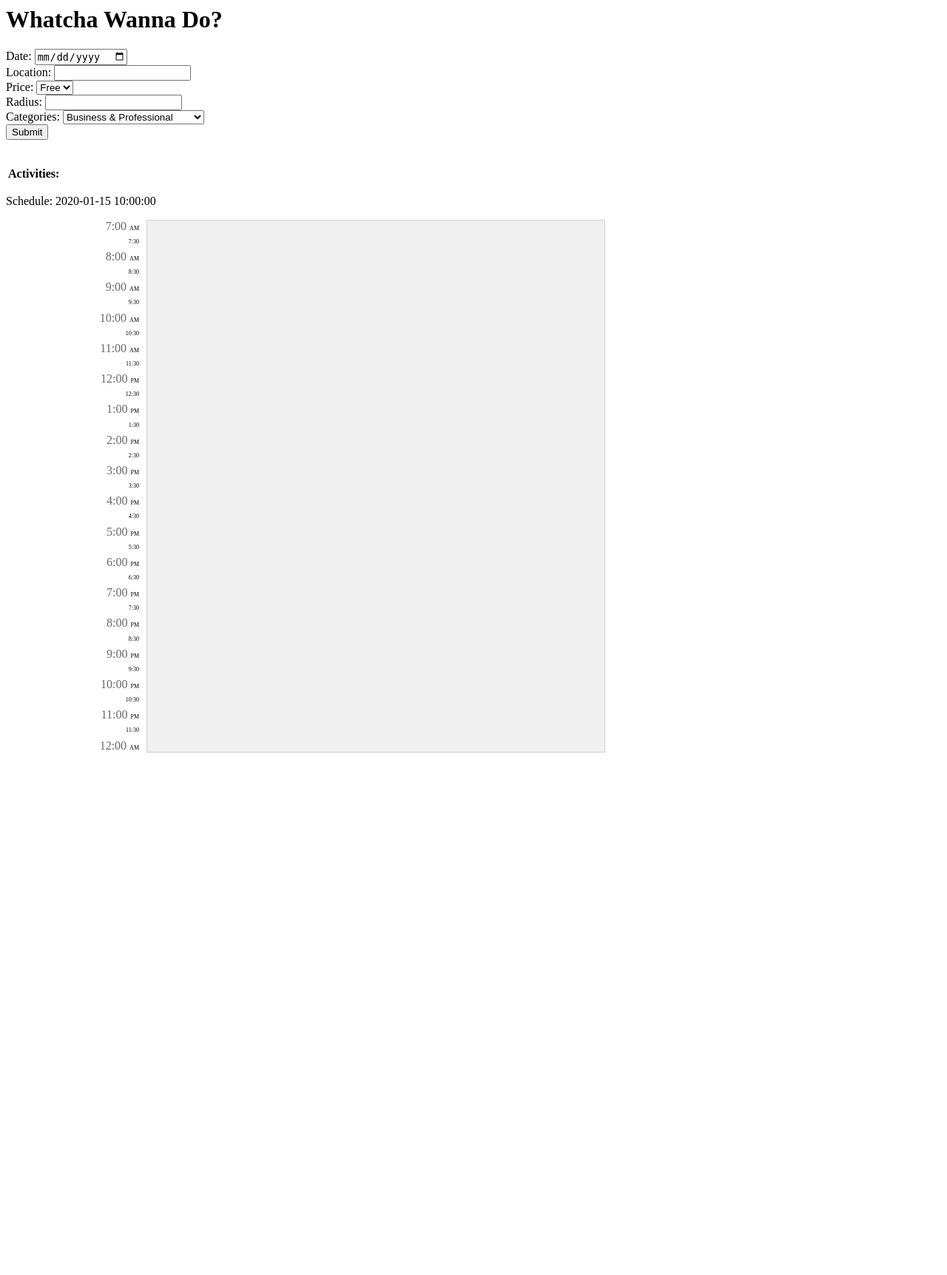
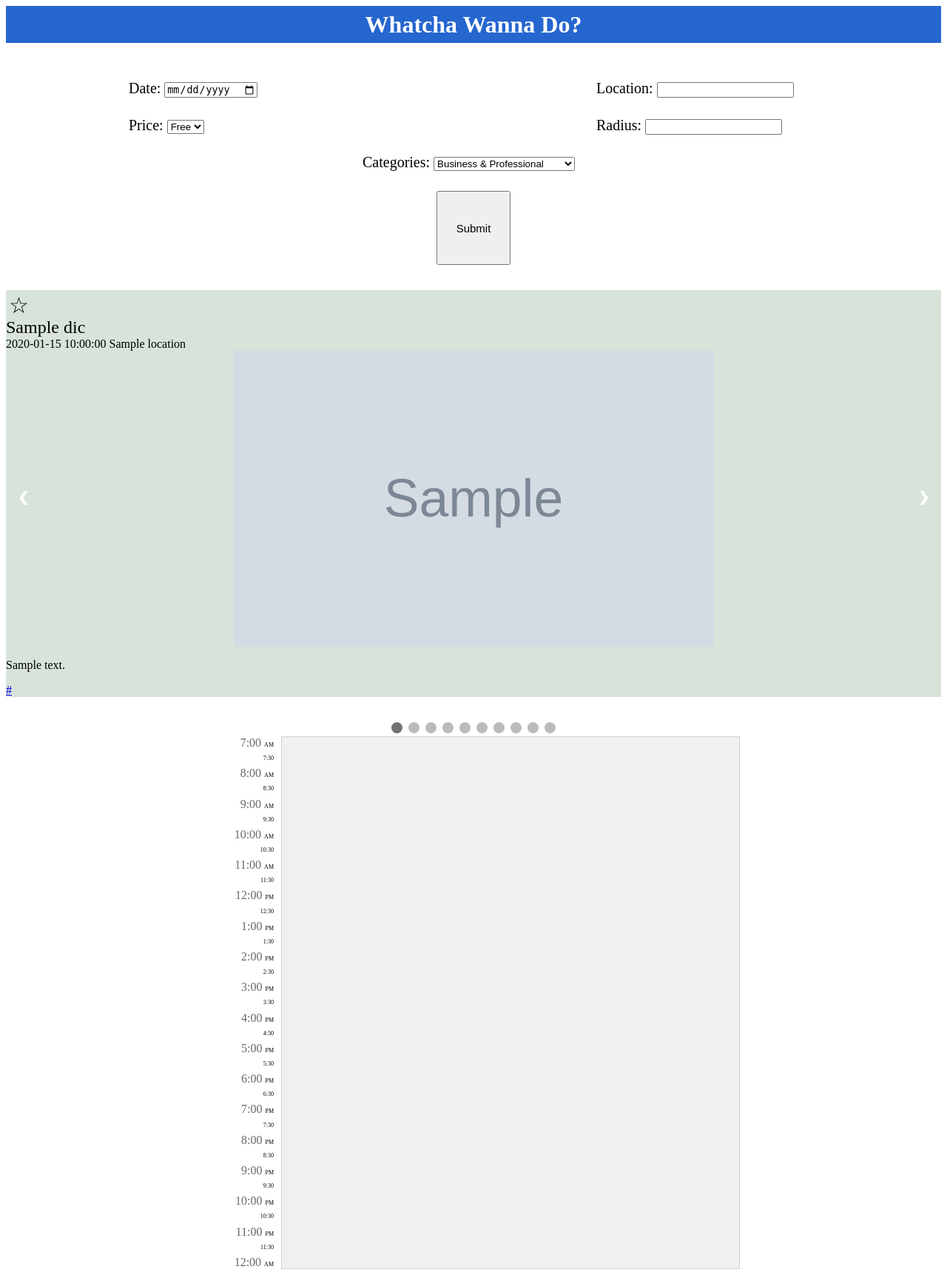
Before and after one commit to panerdavid/Whatcha-Wanna-Do, a Python web app: template templates/index.html in a window 1280 px wide. Shown: the whole page at 74% size. Before the commit the page ends 1017 px from the top, so only its background shows below. Run offline with Jinja, Linux system fonts and the light colour scheme; the template is opened without the code that fills it: most values are stand-ins (such as "Sample title", 1, 10 or a date in 2020); grey boxes marked "Sample" are stand-in pictures; lists and menus that the app fills with data are empty.

Commit message:
final touches

```diff
--- a/static/script.js
+++ b/static/script.js
@@ -1,51 +1,63 @@
-function myFunction(){
-    // var select = document.getElementsByClassName("cbox").getElementsByClassName("cboxtext")[0];
-    // alert(select);
-    var table = document.getElementById("checklist");
-    if (table!=null){
-        for (var i = 0; i<table.rows.length; i++){
-            for (var j = 0; j<table.rows[i].cells.length; j++){
-                table.rows[i].cells[j].onclick = function(){
-                    alert(this.innerHTML.substring(133,this.innerHTML.length));
-                    // console.log(this.innerHTML.substring(140,this.innerHTML.length));
-                    var text = this.innerHTML.substring(140,this.innerHTML.length);
-                    var textlist = text.split("<br>");
+// slideshow
+var slideIndex = 1;
+showSlides(slideIndex);
+
+function plusSlides(n) {
+  showSlides(slideIndex += n);
+}
+
+function currentSlide(n) {
+  showSlides(slideIndex = n);
+}
+
+function showSlides(n) {
+  var i;
+  var slides = document.getElementsByClassName("mySlides");
+  var dots = document.getElementsByClassName("dot");
+  if (n > slides.length) {slideIndex = 1}
+  if (n < 1) {slideIndex = slides.length}
+  for (i = 0; i < slides.length; i++) {
+      slides[i].style.display = "none";
+  }
+  for (i = 0; i < dots.length; i++) {
+      dots[i].className = dots[i].className.replace(" active", "");
+  }
+  slides[slideIndex-1].style.display = "block";
+  dots[slideIndex-1].className += " active";
+}
+
+
+// add event
+function myFunc(){
+    eventlst = [];
+    var activities = document.forms["act"];
+    console.log(activities);
+    for (var i = 0; i < activities.length; i++) {
+        if (activities[i].checked) {
+            // console.log("check worked");
+            var textlist = activities[i].value.split("//");
+            console.log(i , textlist);
             var title = textlist[0].trim();
             var date = textlist[1].trim();
             var location = textlist[2].trim();
-                    console.log(location);
-                    var start = date.substring(11,19);
-                    var end = date.substring(20,date.length);
+            var start = date.substring(0,5);
+            var end = date.substring(6,date.length);
             var newt = timeslot(start, end);
-                    console.log(newt);
             var dic = {
                 start: newt[0],
                 end: newt[1],
-                        // start: 60,
-                        // end: 120,
                 title: title,
                 loc: location
             };
             eventlst.push(dic);
+            console.log(eventlst);
             layOutDay(eventlst);
-                    // createEvent(start, end, title, location);
-                    // console.log(date);
-                    // console.log(start);
-                    // console.log(end);
-                    // for (var k=0; k <text.length; k++){
-                    //     if counter == 0:
-                    //         title.concat(text.charAt(k));
-                    //
-                    // }
+        } else {
+            layOutDay(eventlst);
         }
      }
 }
-    }
-    // var text = document.getElementsByClassName("cboxtext")[0].innerHTML;
-    // console.log(text)
-    // alert(text);
-}
-eventlst = [];
+
 function timeslot (start, end) {
     //return diff of start -> end in minutes
     var init = start.substring(0,2);
@@ -55,15 +67,7 @@ function timeslot (start, end) {
 
     var initconv = parseInt(init) * 60 + parseFloat(initdeci) - 420;
     var finalconv = parseInt(final) * 60 + parseFloat(finaldeci) - 420;
-
-    // let height = (event.end - event.start) / minutesinDay * containerHeight;
-    // let top = event.start / minutesinDay * containerHeight;
     return [initconv, finalconv];
-    //
-    // let height = (event.end - event.start) / minutesinDay * containerHeight;
-    // let top = event.start / minutesinDay * containerHeight;
-    // let end = event.end;
-    // let start = event.start;
 }
 
 
@@ -91,8 +95,9 @@ var createEvent = (height, top, left, units, title, loc) => {
   node.style.width = ((containerWidth + 19)/units) + "px";
   node.style.height = height + "px";
   node.style.top = top + "px";
-  node.style.left = 233 + left + "px";
-
+  // node.style.left = 233 + left + "px";
+  node.style.left = left + "px";
+  node.style.right = "10px";
   document.getElementById("events").appendChild(node);
 }
 
@@ -125,15 +130,14 @@ function getCollisions (events) {
 
     while (start < end) {
       timeIndex = Math.floor(start/30);
-      // console.log(timeIndex);
-      // console.log("collisions" + collisions.length)
+      console.log(timeIndex);
       while (order < events.length) {
         if (collisions[timeIndex].indexOf(order) === -1) {
           break;
         }
         order ++;
       }
-
+      console.log(collisions[timeIndex]);
       collisions[timeIndex][id] = order;
       start = start + 30;
     }
@@ -157,10 +161,13 @@ function getAttributes (events) {
     width.push(0);
     leftOffSet.push(0);
   }
-
+  if (collisions!=null){
       collisions.forEach((period) => {
 
         // number of events in that period
+        if (period.length==0){
+            return;
+        }
         let count = period.reduce((a,b) => {
           return b ? a + 1 : a;
         })
@@ -180,6 +187,7 @@ function getAttributes (events) {
           })
         }
       });
+    }
 };
 
 var layOutDay = (events) => {
@@ -190,16 +198,23 @@ myNode.innerHTML = '';
 
   getCollisions(events);
   getAttributes(events);
+  var heighttotal = 0;
 
   events.forEach((event, id) => {
-    let height = (event.end - event.start-1) / minutesinDay * containerHeight;
-    let top = (event.start-1) / minutesinDay * containerHeight  + 977;
+    let height = (event.end - event.start) / minutesinDay * containerHeight;
+    // let top = (event.start-1) / minutesinDay * containerHeight  + 977;
+
+
+    let top = (event.start) / minutesinDay * containerHeight - heighttotal;
+    // console.log(top);
+    heighttotal += height
+    // console.log(toptotal);
     let end = event.end;
     let start = event.start;
     let units = width[id];
     if (!units) {units = 1};
-    let left = (containerWidth / width[id]) * (leftOffSet[id] - 1) + 10;
-    if (!left || left < 0) {left = 10};
+    let left = (containerWidth / width[id]) * (leftOffSet[id] - 1);
+    // if (!left || left < 0) {left = 10};
     createEvent(height, top, left, units, event.title, event.loc);
   });
 }
--- a/static/styles.css
+++ b/static/styles.css
@@ -1,3 +1,70 @@
+#head {
+  text-align: center;
+  color: white;
+  background-color: #2566cf;
+  height: 50px;
+  line-height: 50px;
+}
+.cat {
+  width: 300px;
+  height: 50px;
+  font-size: 20px;
+  /* background-color:#7facf5; */
+}
+#filter {
+  margin-top: 50px;
+}
+.row {
+  display: flex;
+  flex-direction: row;
+  justify-content: space-around;
+}
+
+#centersub {
+  display: flex;
+  flex-direction: row;
+  justify-content: center;
+
+}
+#sub {
+  height: 100px;
+  width: 100px;
+  padding: 40px 20px;
+  font-size: 15px;
+}
+#box {
+  display: flex;
+  flex-direction: row;
+  align-items: center;
+  justify-content: center;
+}
+
+#col {
+  display: flex;
+  flex-direction: row;
+  align-items: space-around;
+  justify-content: space-around;
+}
+
+#sched {
+  display: flex;
+  flex-direction: row;
+  justify-content: center;
+  align-items: center;
+}
+.cbox {
+  display: flex;
+  flex-direction: row;
+  align-items: center;
+  margin: 5px;
+}
+/* .cboxtext {
+  width: 500px;
+  height: 75px;
+  /* border-style: solid;
+  border-width: 0px; */
+  /* margin: 1px; */
+/* }  */
 #sched {
   display: flex;
   flex-direction: column;
@@ -46,8 +113,8 @@
 border-left-color: #57b986;
 padding-left: 10px;
 padding-top: 5px;
-  position: absolute;
-  /* position: relative; */
+/* position: absolute; */
+position: relative;
 font-size: 0.5em;
 box-sizing: border-box;
 width: 100vh;
@@ -60,3 +127,142 @@
 color: #57b986;
 font-size: 200%;
 }
+
+/* #events {
+  width: 100%;
+} */
+/* #events {
+  display: flex;
+  flex-direction: column;
+} */
+#act {
+  display: flex;
+  flex-direction: column;
+  align-items: center;
+}
+hr {
+  width: 1000px;
+  margin-left: auto;
+  margin-right: auto;
+  height: 1px;
+  background-color:#666;
+  opacity: 0.5;
+
+}
+.ev {
+  display: flex;
+  flex-direction: row;
+  align-items: center;
+}
+#pict {
+  display: block;
+  margin-left: auto;
+  margin-right: auto;
+  /* width: 50%; */
+}
+
+.slideshow-container {
+/* max-width: 1000px; */
+width: 100%;
+position: relative;
+margin: auto;
+background-color: #d8e3da;
+}
+
+/* Next & previous buttons */
+.prev, .next {
+cursor: pointer;
+position: absolute;
+top: 50%;
+width: auto;
+padding: 16px;
+margin-top: -22px;
+color: white;
+font-weight: bold;
+font-size: 18px;
+transition: 0.6s ease;
+border-radius: 0 3px 3px 0;
+user-select: none;
+}
+
+/* Position the "next button" to the right */
+.next {
+right: 0;
+border-radius: 3px 0 0 3px;
+}
+
+/* On hover, add a black background color with a little bit see-through */
+.prev:hover, .next:hover {
+background-color: rgba(0,0,0,0.8);
+}
+
+/* Caption text */
+.text {
+color: #f2f2f2;
+font-size: 15px;
+padding: 8px 12px;
+position: absolute;
+bottom: 8px;
+width: 100%;
+text-align: center;
+}
+
+/* Number text (1/3 etc) */
+.numbertext {
+color: #f2f2f2;
+font-size: 12px;
+padding: 8px 12px;
+position: absolute;
+top: 0;
+}
+
+/* The dots/bullets/indicators */
+.dot {
+cursor: pointer;
+height: 15px;
+width: 15px;
+margin: 0 2px;
+background-color: #bbb;
+border-radius: 50%;
+display: inline-block;
+transition: background-color 0.6s ease;
+}
+
+.active, .dot:hover {
+background-color: #717171;
+}
+
+/* Fading animation */
+.fade {
+-webkit-animation-name: fade;
+-webkit-animation-duration: 1.5s;
+animation-name: fade;
+animation-duration: 1.5s;
+}
+
+@-webkit-keyframes fade {
+from {opacity: .4}
+to {opacity: 1}
+}
+
+@keyframes fade {
+from {opacity: .4}
+to {opacity: 1}
+}
+.mySlides {display: none}
+
+.star {
+  visibility:hidden;
+  font-size:30px;
+  cursor:pointer;
+}
+.star:before {
+ content: "\2606";
+ position: absolute;
+ visibility:visible;
+}
+.star:checked:before {
+ content: "\2605";
+ position: absolute;
+ color: gold;
+}
--- a/templates/index.html
+++ b/templates/index.html
@@ -2,12 +2,8 @@
   <head>
     <title>Whatcha wanna do</title>
     <link rel= "stylesheet" type= "text/css" href= "{{ url_for('static',filename='styles.css') }}">
-
-    <!-- <script type = "text/javascript" src = "{{ url_for('static', filename = 'layOutDay.js') }}" ></script> -->
-  </head>
   <body>
       <h1 id = "head"> Whatcha Wanna Do?</h1>
-      <!-- <div id = "col"> -->
           <div id = "filter">
                 <form method="POST">
                     <div class = "row">
@@ -59,17 +55,64 @@
                 </form>
             </div>
             <br>
-        <div id = "act">
-            <table id = "checklist">
-                <tr>
-                    <th> Activities: </th>
-                </tr>
-            </table>
-        </div>
+            <div class="slideshow-container">
+                    <form name = "act">
+                        <!-- TODO -->
+                        <!-- add jinja for loop here! -->
+                        <!-- have item in for loop named as dic  -->
+                        {% for dic in results %}
+                            <div class="mySlides fade">
+                                <input class = "star" onclick = "myFunc()" type="checkbox" value="{{dic['name']}}//{{dic['start_time'][0:5]}}-{{dic['end_time'][0:5]}}//{{dic['location']}}">
+                                <br>
+                                <br>
+                                <div class = "cboxtext">
+                                    <!-- TODO -->
+
+                                    <!-- add name in below div -->
+                                    <div style="font-size:24px; width: 100%"> {{ dic.name }} </div>
+
+                                    <!-- TODO -->
+                                    {{ dic.date }}
+                                    {{ dic.location }}
+                                    <!-- add event info (time/ location)  -->
+
+                                </div>
+                                <img id = "pict" src="{{dic['image']}}" width="650px" height="400px">
+                                <p>
+                                    <!-- TODO -->
+                                    {{ dic.description }}
+                                    <!-- add description -->
+                                </p>
+                                <p>
+                                    <a href="{{dic['url']}}"> {{dic['url']}} </a>
+                                </p>
+                            </div>
+                            <!-- TODO -->
+                            {% endfor %}
+                        <!-- close jinja for loop here -->
+                    </form>
+                    <a class="prev" onclick="plusSlides(-1)">&#10094;</a>
+                <a class="next" onclick="plusSlides(1)">&#10095;</a>
+
+            </div>
+                <br>
+
+                <div style="text-align:center">
+                  <span class="dot" onclick="currentSlide(1)"></span>
+                  <span class="dot" onclick="currentSlide(2)"></span>
+                  <span class="dot" onclick="currentSlide(3)"></span>
+                  <span class="dot" onclick="currentSlide(4)"></span>
+                  <span class="dot" onclick="currentSlide(5)"></span>
+                  <span class="dot" onclick="currentSlide(6)"></span>
+                  <span class="dot" onclick="currentSlide(7)"></span>
+                  <span class="dot" onclick="currentSlide(8)"></span>
+                  <span class="dot" onclick="currentSlide(9)"></span>
+                  <span class="dot" onclick="currentSlide(10)"></span>
+                </div>
     <div id = "sched">
-        {% if lst %}
+        <!-- {% if lst %}
             <p> Schedule: {{lst[0]["date"]}} </p>
-        {% endif %}
+        {% endif %} -->
         <div class ="container">
           <div class="timings">
               <!-- <hr> -->
@@ -114,7 +157,6 @@
     </div>
 
     </div>
-    <!-- <input type = "button" onclick = "myFunction()" value = "Say Hello" /> -->
     <script type = "text/javascript" src = "{{ url_for('static', filename = 'script.js') }}" ></script>
   </body>
 </html>
--- /dev/null
+++ b/tok.py
@@ -0,0 +1,2 @@
+def secret():
+   return "NVTXUR4RNL37LDV3IXKV"
```
Also changed, not shown: app.py (+18 -6 lines), web.py (+51 -4 lines), 3 other files. Lines whose indentation alone changed are shown as unchanged.
